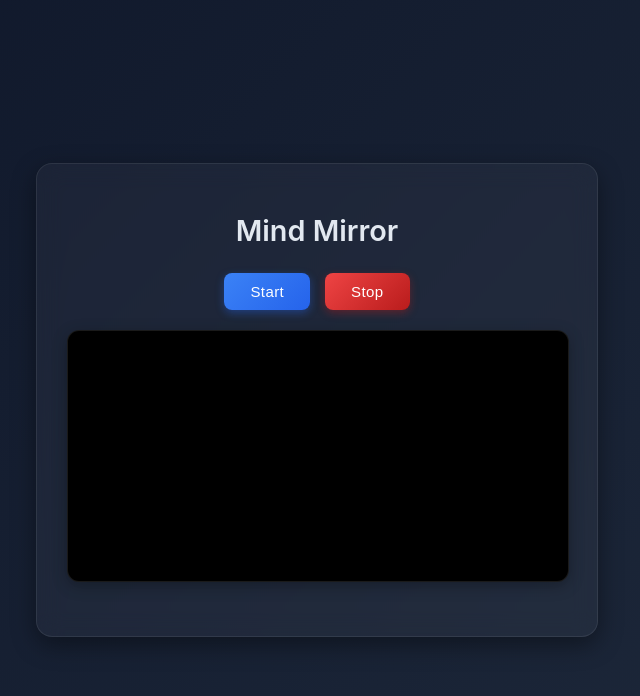
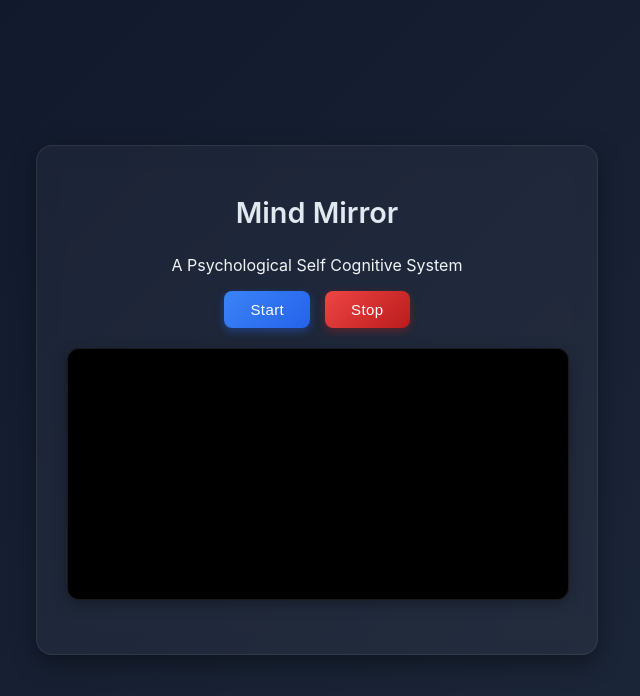
Before and after one commit to HumayunShariarHimu/Mind-Mirror, a plain HTML site: page index.html in a window 1280 px wide. Shown: the whole page, without its empty margins (323-963 px from the left). Drawn offline with Linux system fonts and the light colour scheme.

Commit message:
Update index.html

```diff
--- a/index.html
+++ b/index.html
@@ -91,7 +91,7 @@
 <body>
     <div class="card">
         <h1>Mind Mirror</h1>
-
+<center><p>A Psychological Self Cognitive System</p></center>
         <div class="controls">
             <button id="startBtn">Start</button>
             <button id="stopBtn">Stop</button>
```
